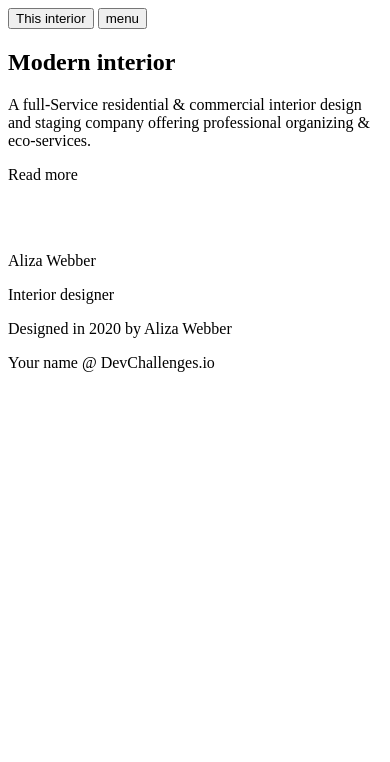
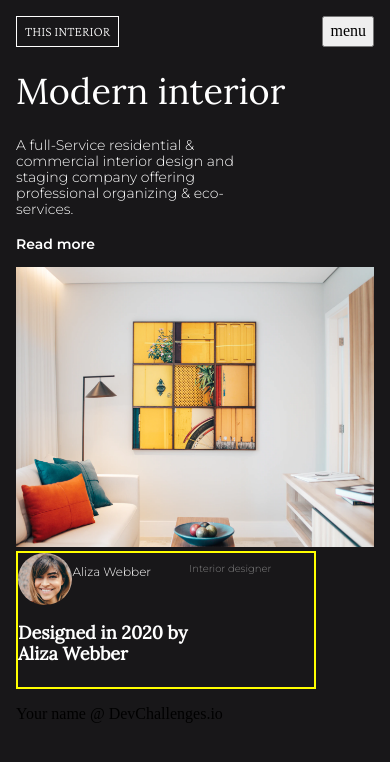
Before and after one commit to Aman-sgz/interior-consultant, a plain HTML site: page index.html in a window 390 px wide. Drawn offline with nearby package versions, Linux system fonts and the light colour scheme.

Commit message:
mobile first

```diff
--- a/index.html
+++ b/index.html
@@ -6,40 +6,40 @@
   <meta name="viewport" content="width=device-width, initial-scale=1,
   maximum-scale=5" />
 
-  <link rel="icon" href="devchallenges.png" />
+  <link rel="icon" href="/assets/devchallenges.png"/>
 
   <link rel="shortcut icon" type="image/x-icon" href="https://devchallenges.io/" />
 
-  <link href="https://fonts.googleapis.com/css2?family=Poppins:wght@400;500&display=swap" rel="stylesheet" />
-
+  <link rel="stylesheet" href="/styles.css">
   <title>Devchallenges || Interior Consultant</title>
 </head>
 
 <body>
   <div class="container">
 
-    <header>
-      <button>This interior</button>
-      <button>menu</button>
+    <header class="design-header">
+      <button class="btn">This interior</button>
+      <button class="header__btn-mobile">menu</button>
     </header>
 
     <main>
-      <section>
-        <h1>Modern interior</h1>
-        <p>A full-Service residential & commercial interior design and staging company offering professional organizing
-          & eco-services.</p>
-        <p>Read more</p> <!-- icon flecha -->
+      <section class="main">
+        <h1 class="main-title">Modern interior</h1>
+        <p class="main-text">A full-Service residential & commercial interior design and staging company offering professional organizing & eco-services.</p>
+        <p class= "main-more">Read more</p> <!-- icon flecha -->
       </section>
 
       <section>
-        <img>
+        <img class="design-img" src="/assets/photo1.png" alt= "lightfull comfortably living room">
       </section>
 
-      <section class="card">
-        <img>
-        <p>Aliza Webber</p>
-        <p>Interior designer</p>
-        <p>Designed in 2020 by Aliza Webber</p>
+      <section class="designer-card">
+        <div class="designer__header">
+          <img class="designer__img" src="/assets/photo2.png" alt= "Aliza Webber">
+          <p class="designer__name">Aliza Webber</p>
+          <p class="designer__position">Interior designer</p>
+        </div>
+        <p class="designer__date">Designed in 2020 by Aliza Webber</p>
       </section>
 
     </main>
--- a/scss/base/_base.scss
+++ b/scss/base/_base.scss
@@ -0,0 +1,13 @@
+html {
+    height: 100vh;
+}
+
+body {
+    background-color: $dark;
+}
+
+.container {
+    margin: 0 auto;
+   // border: 2px solid pink;
+    padding: 1rem;
+}
--- a/scss/blocks/_card.scss
+++ b/scss/blocks/_card.scss
@@ -0,0 +1,41 @@
+.designer-card {
+    border: 2px solid yellow;
+    color: $white;
+    width: 300px;
+    height: 138px;
+}
+
+
+.designer__header {
+    display: flex;
+    justify-content: space-around;
+}
+
+.designer__name {
+    font-family: $text, sans-serif;
+    font-weight: 500;
+    font-style: normal;
+    font-size: 12px;
+    color: $white;
+    width: 133px;
+    height: 12px;
+}
+
+.designer__position {
+    font-family: $text, sans-serif;
+    font-weight: 500;
+    font-style: normal;
+    font-size: 10px;
+    width: 142px;
+    height: 11px;
+    color: #828282;
+}
+
+.designer__date {
+    font-family: $main-title, serif;
+    font-weight: bold;
+    font-style: normal;
+    font-size: 18px;
+    width: 210px;
+    height: 45px;
+}
--- a/scss/blocks/_header.scss
+++ b/scss/blocks/_header.scss
@@ -0,0 +1,18 @@
+.design-header {
+    display: flex;
+    justify-content: space-between;
+}
+
+
+.btn {
+    font-family: $btn, serif;
+    font-weight: 200;
+    font-style: normal;
+    font-size: 14px;
+    text-transform: uppercase;
+    color: $white;
+    width: 103px;
+    height: 31px;
+    border: 1px solid $white;
+    background-color: transparent;
+}
--- /dev/null
+++ b/scss/blocks/_images.scss
@@ -0,0 +1,10 @@
+.design-img {
+    width: 390px;
+    height: 280px;
+}
+
+.designer__img {
+    border-radius: 50%;
+    width: 62px;
+    height: 52px;
+}
--- /dev/null
+++ b/scss/blocks/_main.scss
@@ -0,0 +1,27 @@
+.main-title {
+    font-family: $main-title, serif;
+    font-weight: normal;
+    font-style: normal;
+    font-size: 36px;
+    color: $white;
+}
+
+.main-text {
+    font-family: $text, sans-serif;
+    font-weight: 300;
+    font-style: normal;
+    font-size: 14px;
+    color: $white;
+    width: 250px;
+    height: 85px;
+}
+
+.main-more {
+    font-family: $text, sans-serif;
+    font-weight: 600;
+    font-style: normal;
+    font-size: 14px;
+    color: $white;
+    width: 80px;
+    height: 17px;
+}
--- a/scss/config/_colors.scss
+++ b/scss/config/_colors.scss
@@ -1,2 +1,3 @@
-$dark : #181719;
-$white: #FFFFFF;
+$dark: #181719;
+$white: #ffffff;
+$gray: #A9A9A9;
--- a/scss/config/_fonts.scss
+++ b/scss/config/_fonts.scss
@@ -1,9 +1,11 @@
 // Crimson Pro 200.font-family: 'Crimson Pro', serif;
-
 @import url('https://fonts.googleapis.com/css2?family=Crimson+Pro:wght@200&display=swap');
+$btn: 'Crimson Pro';
 
 //Lora font-family: 'Lora', serif;
 @import url('https://fonts.googleapis.com/css2?family=Lora&display=swap');
+$main-title: 'Lora';
 
 //Montserrat 600, 300 font-family: 'Montserrat', sans-serif;
 @import url('https://fonts.googleapis.com/css2?family=Montserrat:wght@300;600&display=swap');
+$text: 'Montserrat';
--- /dev/null
+++ b/styles.scss
@@ -0,0 +1,14 @@
+// Configuración guías de estilo
+@import'scss/config/_fonts';
+@import'scss/config/_colors';
+
+// Estilos base
+@import'scss/base/_normalize.scss';
+@import'scss/base/_base.scss';
+
+// Bloques
+@import'scss/blocks/_header.scss';
+@import'scss/blocks/_main.scss';
+@import'scss/blocks/_card.scss';
+@import'scss/blocks/_images.scss';
+@import'scss/blocks/_footer.scss';
```
Also changed, not shown: scss/blocks/_footer.scss (added), styles.css (added), 1 other file.
